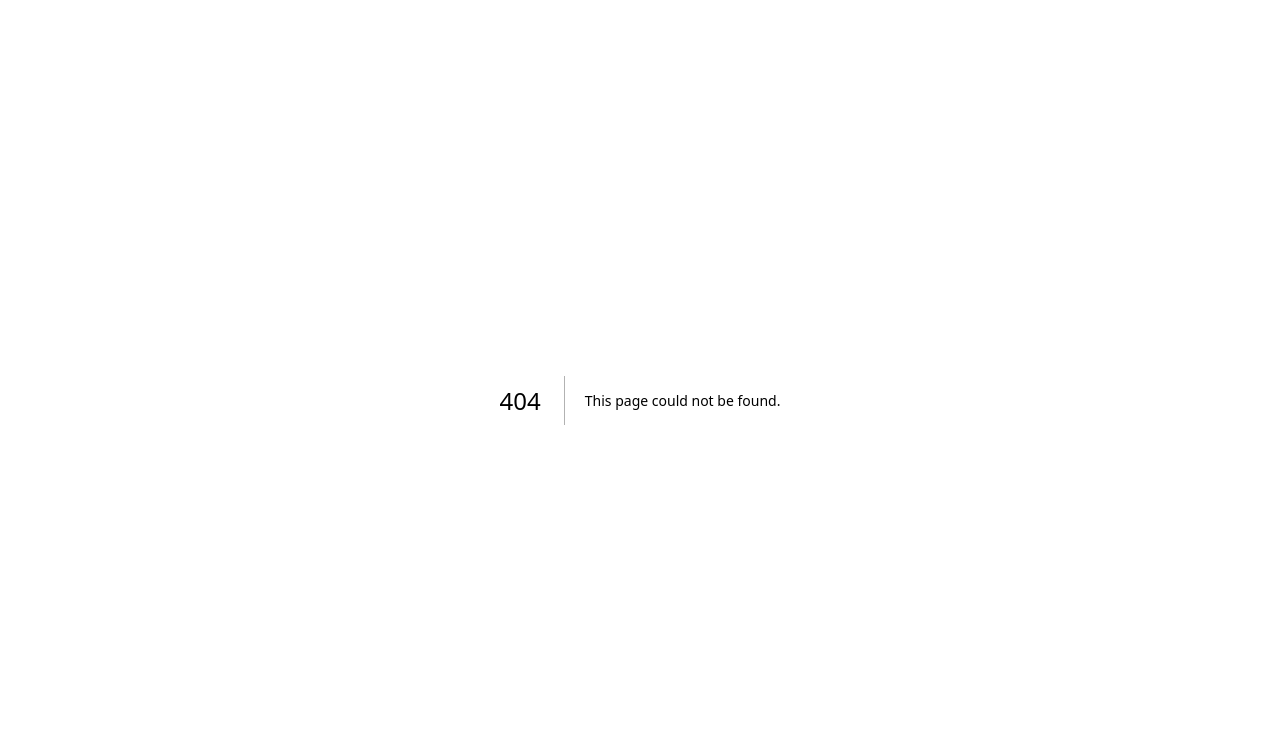
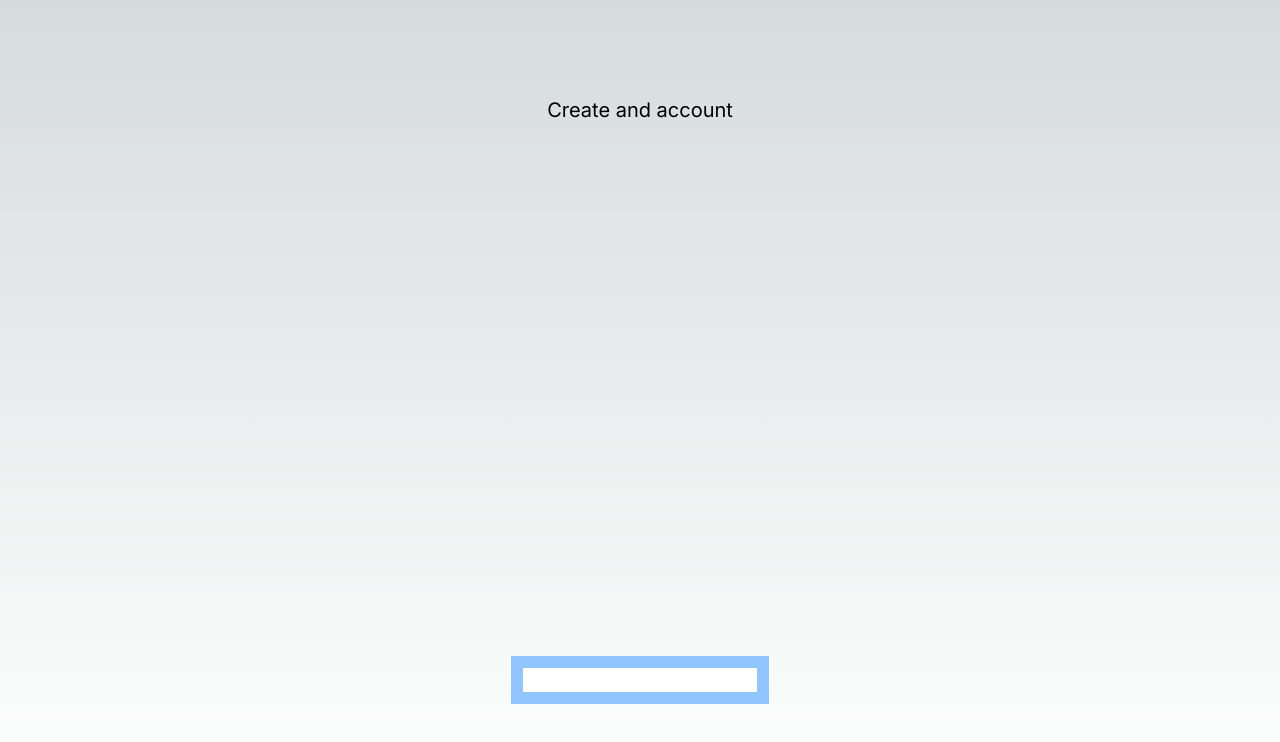
Before and after one commit to Hircinus/chatroom, a Next.js app: page /createAccount in a window 1280 px wide. Before the commit this address had no page. Shown: the top 742 px of the page. Built offline with nearby package versions, Linux system fonts and the light colour scheme.

Commit message:
added the pages

```diff
--- a/package.json
+++ b/package.json
@@ -15,7 +15,7 @@
     "autoprefixer": "10.4.14",
     "eslint": "8.39.0",
     "eslint-config-next": "13.3.1",
-    "next": "13.3.1",
+    "next": "^13.3.1",
     "postcss": "8.4.23",
     "react": "18.2.0",
     "react-dom": "18.2.0",
--- /dev/null
+++ b/src/pages/createAccount.tsx
@@ -0,0 +1,19 @@
+import Image from 'next/image'
+import { Inter } from 'next/font/google'
+
+const inter = Inter({ subsets: ['latin'] })
+
+export default function Home() {
+  return (
+    <main
+      className={`flex min-h-screen flex-col items-center justify-between p-24 ${inter.className}`}
+    >
+      <h1 className={`text-xl`}>
+        Create and account
+      </h1>
+      <div className={`text-center p-3 bg-blue-300`}>
+        <input type="text"></input>
+      </div>
+    </main>
+  )
+}
--- /dev/null
+++ b/src/pages/login.tsx
@@ -0,0 +1,19 @@
+import Image from 'next/image'
+import { Inter } from 'next/font/google'
+
+const inter = Inter({ subsets: ['latin'] })
+
+export default function Home() {
+  return (
+    <main
+      className={`flex min-h-screen flex-col items-center justify-between p-24 ${inter.className}`}
+    >
+      <h1 className={`text-xl`}>
+        Login
+      </h1>
+      <div className={`text-center p-3 bg-blue-300`}>
+        <input type="text"></input>
+      </div>
+    </main>
+  )
+}
--- /dev/null
+++ b/src/pages/message.tsx
@@ -0,0 +1,19 @@
+import Image from 'next/image'
+import { Inter } from 'next/font/google'
+
+const inter = Inter({ subsets: ['latin'] })
+
+export default function Home() {
+  return (
+    <main
+      className={`flex min-h-screen flex-col items-center justify-between p-24 ${inter.className}`}
+    >
+      <h1 className={`text-xl`}>
+        Feel free to Chat!
+      </h1>
+      <div className={`text-center p-3 bg-blue-300`}>
+        <input type="text"></input>
+      </div>
+    </main>
+  )
+}
```
Also changed, not shown: 1 other file (tests, documents, lock files or other folders).
